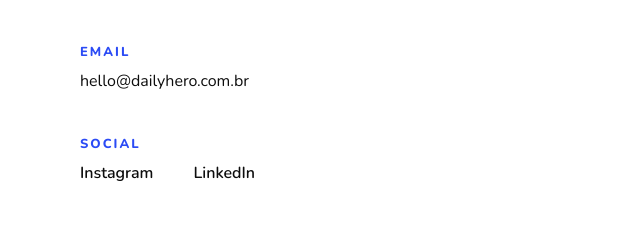
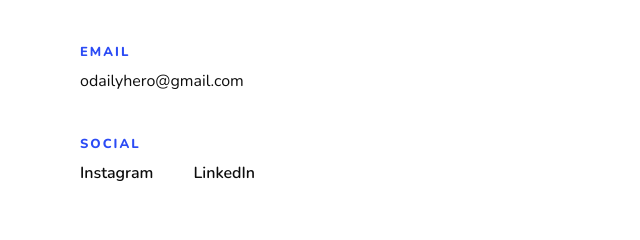
Before and after one commit to Oguipereira/site, a plain HTML site: page index.html in a window 1280 px wide. Shown: the part 7961-8201 px from the top of the page, 0-640 px from the left. Drawn offline with nearby package versions, Linux system fonts and the light colour scheme.

Commit message:
Atualiza email para odailyhero@gmail.com

```diff
--- a/index.html
+++ b/index.html
@@ -855,12 +855,12 @@
 
   <div class="contact-left fade-in">
     <p class="contact-label">Seja nosso parceiro nessa jornada</p>
-    <a href="mailto:hello@dailyhero.com.br" class="btn-primary">Contact us</a>
+    <a href="mailto:odailyhero@gmail.com" class="btn-primary">Contact us</a>
 
     <div class="contact-info">
       <div class="contact-block">
         <p class="contact-key">Email</p>
-        <p class="contact-val"><a href="mailto:hello@dailyhero.com.br" style="color:inherit;text-decoration:none;">hello@dailyhero.com.br</a></p>
+        <p class="contact-val"><a href="mailto:odailyhero@gmail.com" style="color:inherit;text-decoration:none;">odailyhero@gmail.com</a></p>
       </div>
       <div class="contact-block">
         <p class="contact-key">Social</p>
```
